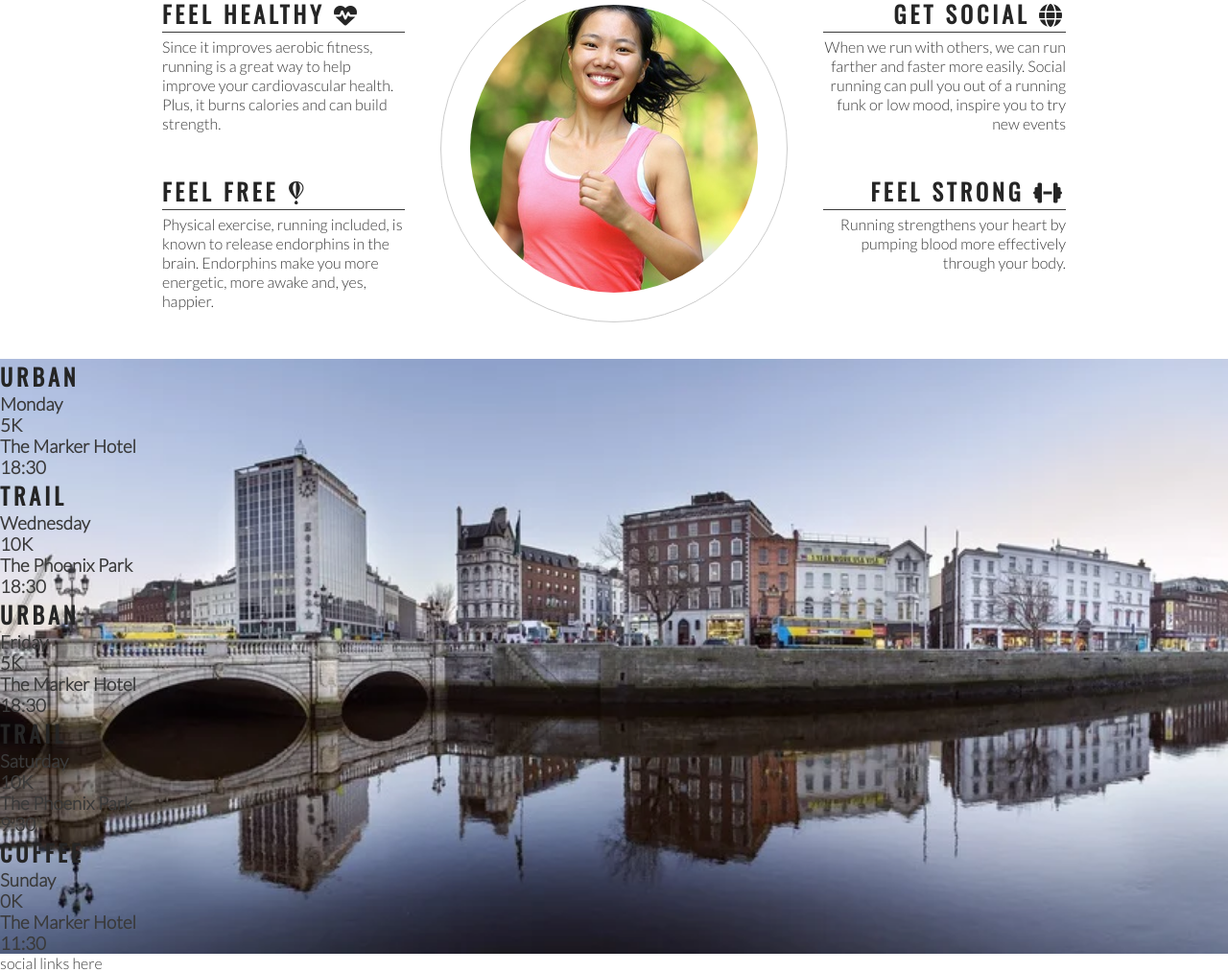
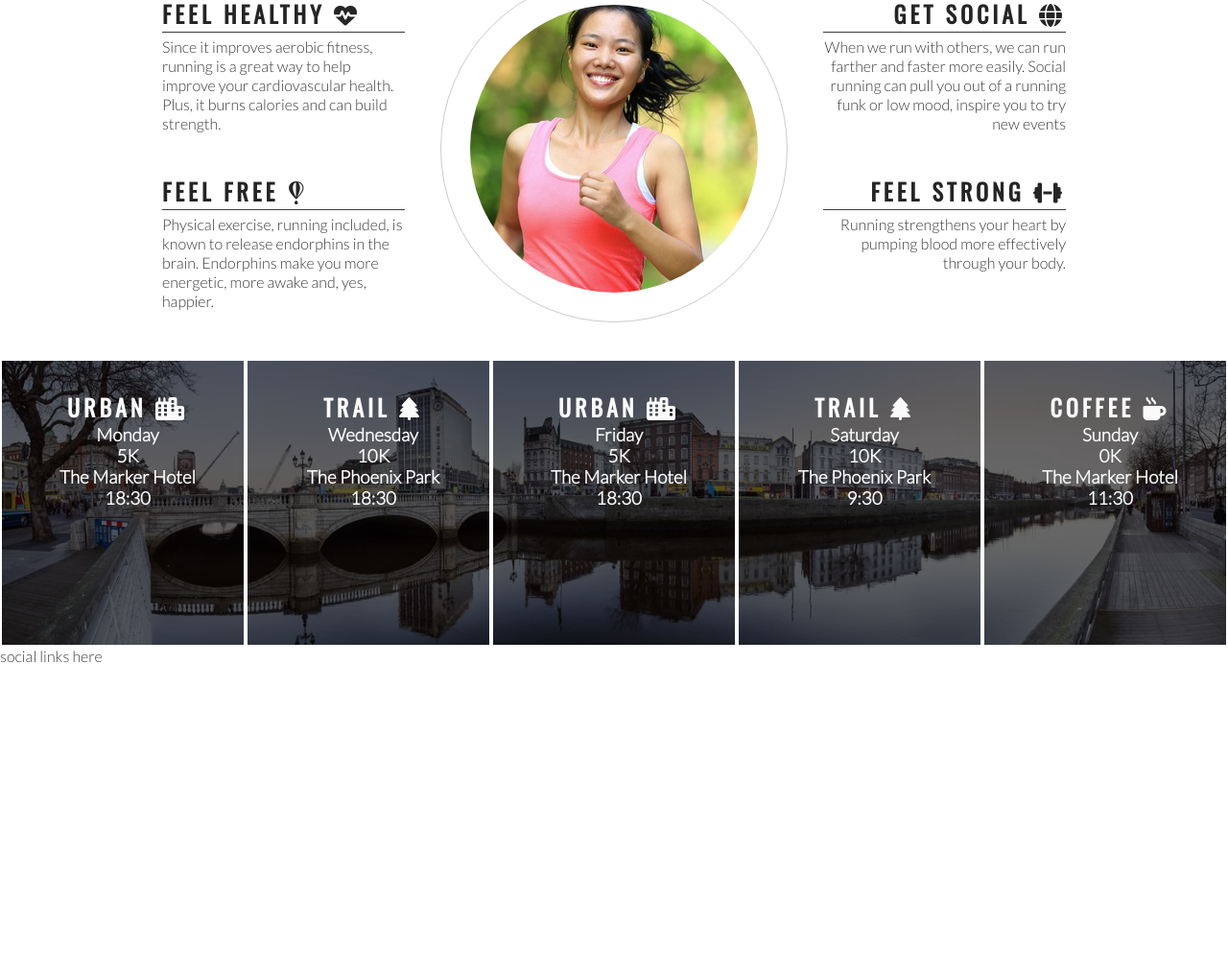
Before and after one commit to Maximiliane-K/love-running, a plain HTML site: page index.html in a window 1280 px wide. Shown: the part 798-1811 px from the top of the page at 96% size. After the commit the page ends 1491 px from the top, so only its background shows below. Drawn offline with nearby package versions, Linux system fonts and the light colour scheme.

Commit message:
Style times panels and add icons

```diff
--- a/assests/css/style.css
+++ b/assests/css/style.css
@@ -191,3 +191,19 @@ hr {
     overflow: hidden;
 
 }
+
+#times div {
+    color: #fafafa;
+    background-color: rgba(0, 0, 0, .6);
+    width: 20%;
+    height: 300px;
+    float: left;
+    padding: 30px 0 0 10px;
+    text-align: center;
+    border: 2px solid #ffff;
+    box-sizing: border-box;
+}
+
+#times h2 {
+    color: #fafafa;
+}
--- a/index.html
+++ b/index.html
@@ -82,35 +82,35 @@
     </section>
     <section id="times">
         <div>
-            <h2>Urban</h2>
+            <h2>Urban <i class="fa-solid fa-city"></i></h2>
             <h3>Monday</h3>
             <h3>5K</h3>
             <h3>The Marker Hotel</h3>
             <h3>18:30</h3>
         </div>
         <div>
-            <h2>Trail</h2>
+            <h2>Trail <i class="fa-solid fa-tree"></i></h2>
             <h3>Wednesday</h3>
             <h3>10K</h3>
             <h3>The Phoenix Park</h3>
             <h3>18:30</h3>
         </div>
         <div>
-            <h2>Urban</h2>
+            <h2>Urban <i class="fa-solid fa-city"></i></h2>
             <h3>Friday</h3>
             <h3>5K</h3>
             <h3>The Marker Hotel</h3>
             <h3>18:30</h3>
         </div>
         <div>
-            <h2>Trail</h2>
+            <h2>Trail <i class="fa-solid fa-tree"></i></h2>
             <h3>Saturday</h3>
             <h3>10K</h3>
             <h3>The Phoenix Park</h3>
             <h3>9:30</h3>
         </div>
         <div>
-            <h2>Coffee</h2>
+            <h2>Coffee <i class="fa-solid fa-mug-hot"></i></h2>
             <h3>Sunday</h3>
             <h3>0K</h3>
             <h3>The Marker Hotel</h3>
```
